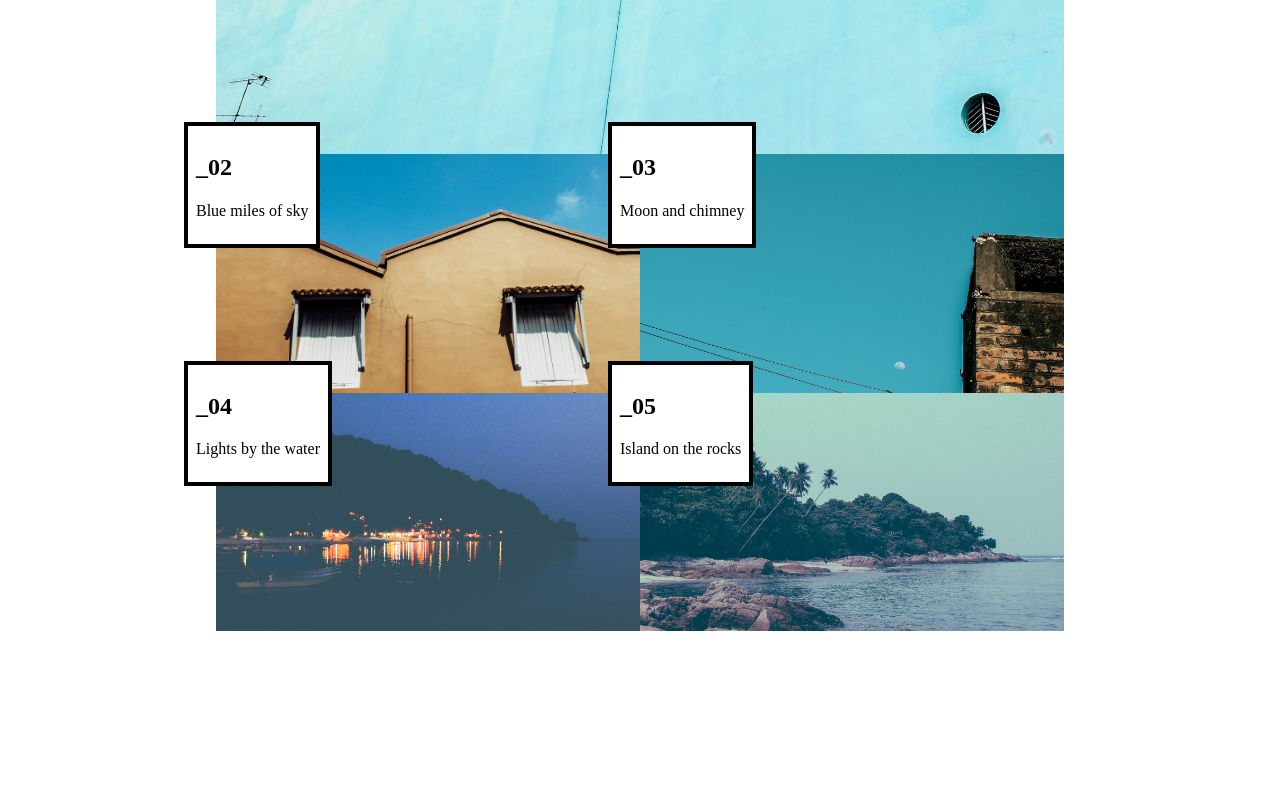
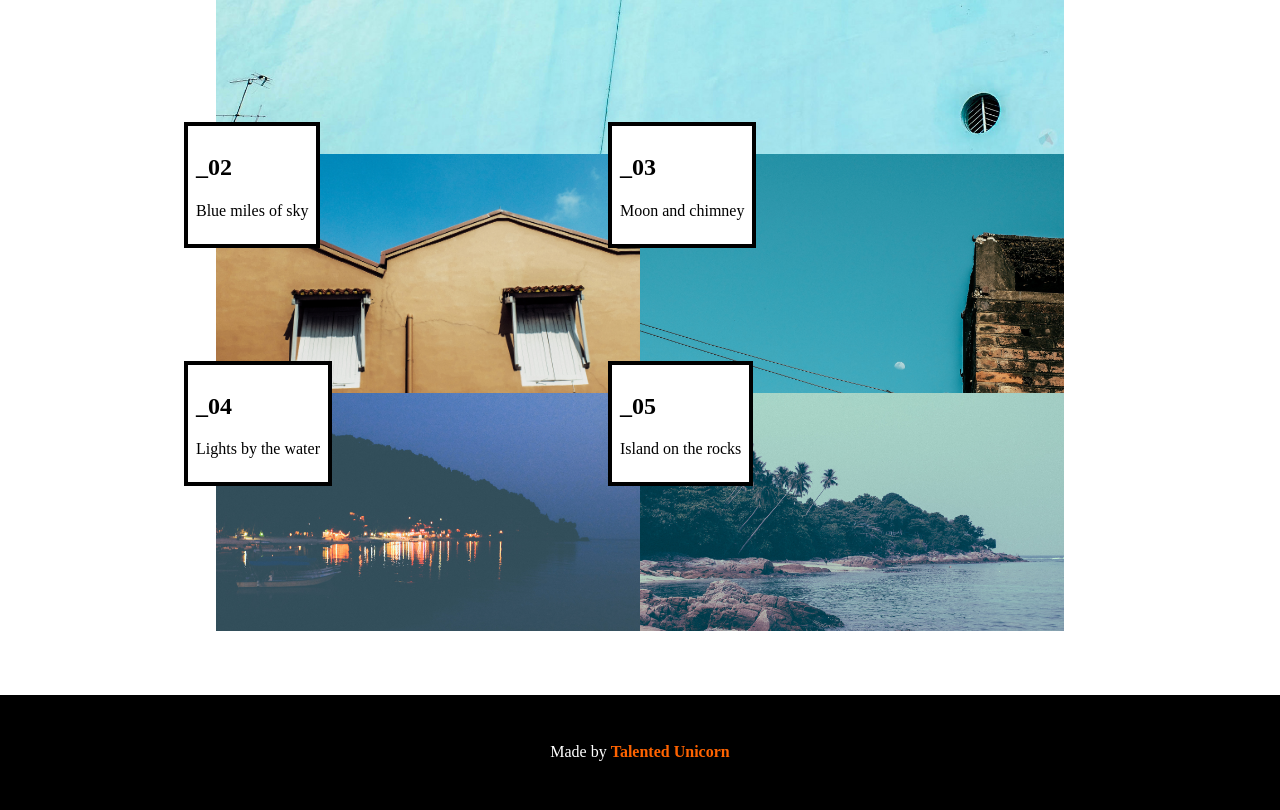
Before and after one commit to talentedunicorn/artist, a website: page index.html in a window 1280 px wide. Shown: the part 563-1373 px from the top of the page. Before the commit the page ends 1194 px from the top, so only its background shows below. Drawn offline with nearby package versions, Linux system fonts and the light colour scheme.

Commit message:
Added footer

```diff
--- a/index.html
+++ b/index.html
@@ -52,6 +52,12 @@
     </article>
   </section>
 
+  <footer class="bg-black white mt5 overflow-auto">
+    <div class="ph3 pv4 w-70-l center">
+        <p class="tc">Made by <a class="link b orange" target="_blank" href="http://talentedunicorn.com">Talented Unicorn</a></p>
+    </div>
+  </footer>
+
 <script src="node_modules/mustache/mustache.js""></script>
 <script src="node_modules/jquery/dist/jquery.js""></script>
 <script src="assets/javascript/main.js""></script>
```
